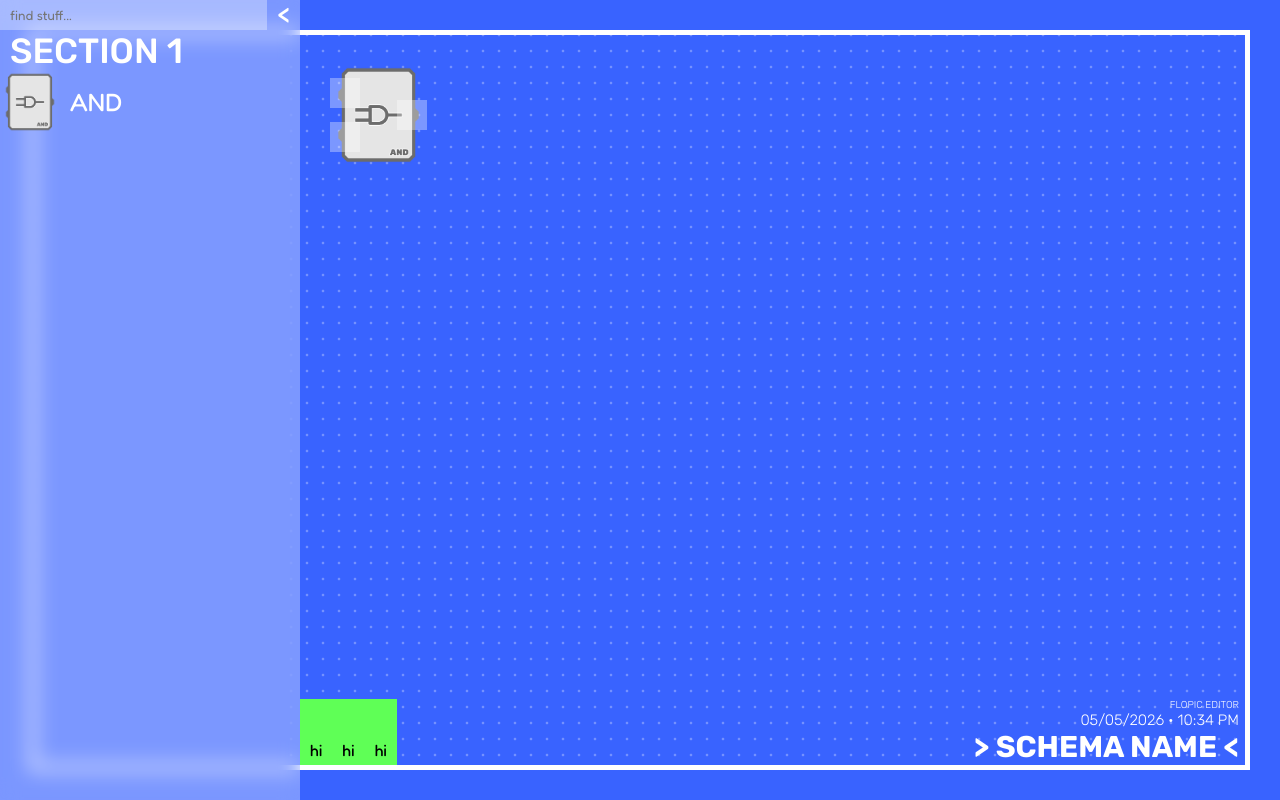
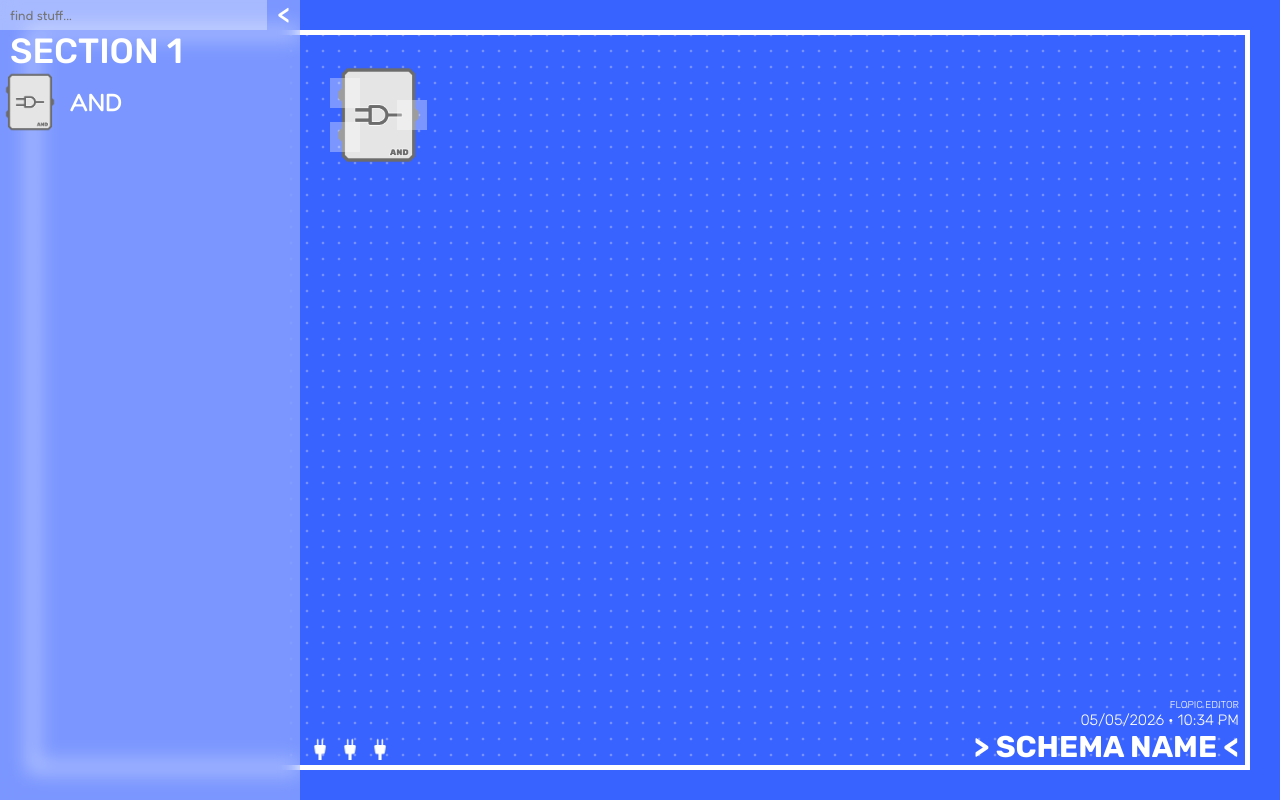
Before and after one commit to SunnyFloppyDiskStudios/logiceditor, a website: page index.html in a window 1280 px wide. Drawn offline with Linux system fonts and the light colour scheme.

Commit message:
bottom bar

```diff
--- a/global.css
+++ b/global.css
@@ -255,14 +255,28 @@ h1 a:hover {
     pointer-events: none;
 }
 
+.bottom-button {
+    max-width: 30px;
+    cursor: pointer;
+    pointer-events: initial;
+
+    transition: background-color 0.3s var(--curve);
+}
+
+.bottom-button:hover {
+    transition: background-color 0.3s var(--curve);
+    background-color: var(--transparent);
+}
+
 .button-bar {
     display: flex;
     flex-direction: row;
     justify-content: space-between;
     z-index: 99999;
-    background-color: #5fff56;
+    /*background-color: #5fff56;*/
     align-items: end;
     padding-bottom: 5px;
+    padding-left: 5px;
 }
 
 .button-bar * {
--- a/index.html
+++ b/index.html
@@ -48,9 +48,9 @@
 
     <div class="bottom-bar">
         <div class="button-bar">
-            <p>hi</p>
-            <p>hi</p>
-            <p>hi</p>
+            <img src="assets/images/site/favicon.png" alt="favicon" class="bottom-button">
+            <img src="assets/images/site/favicon.png" alt="favicon" class="bottom-button">
+            <img src="assets/images/site/favicon.png" alt="favicon" class="bottom-button">
         </div>
 
         <div class="info-bar">
```
